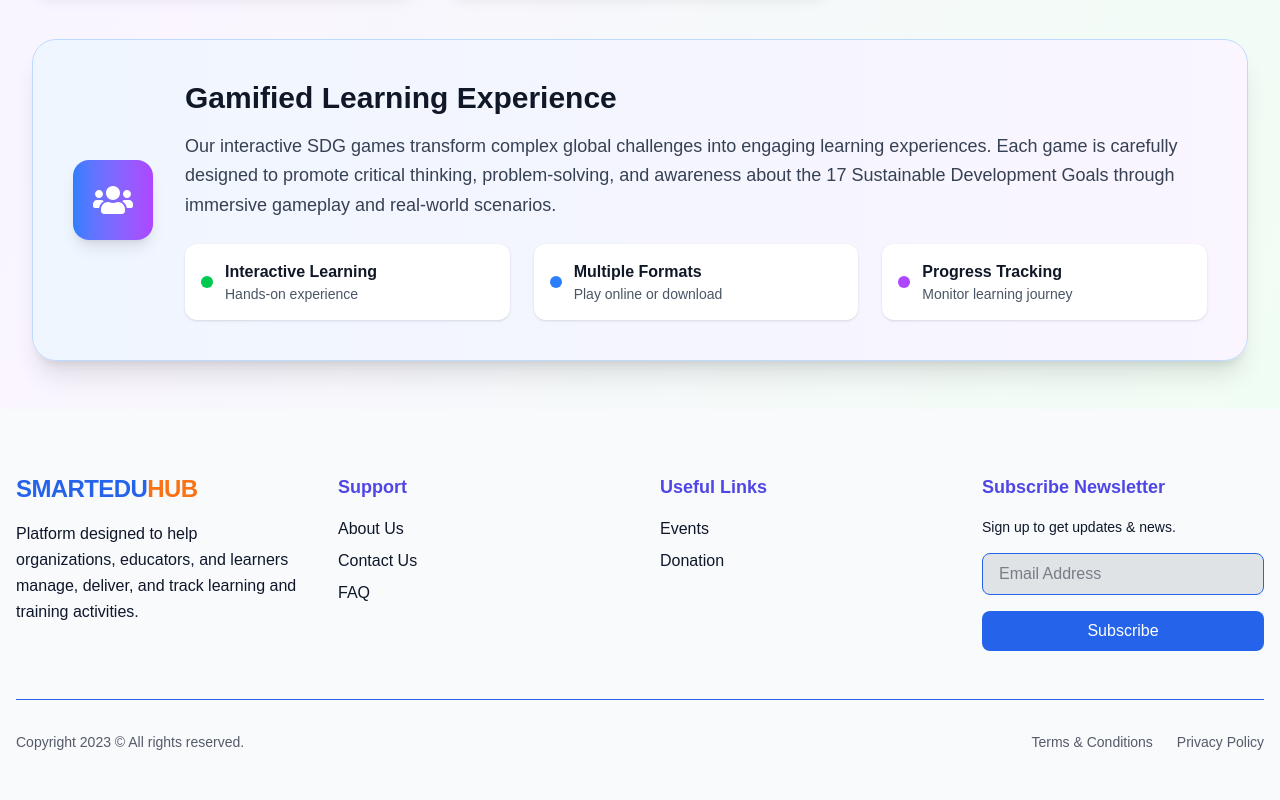
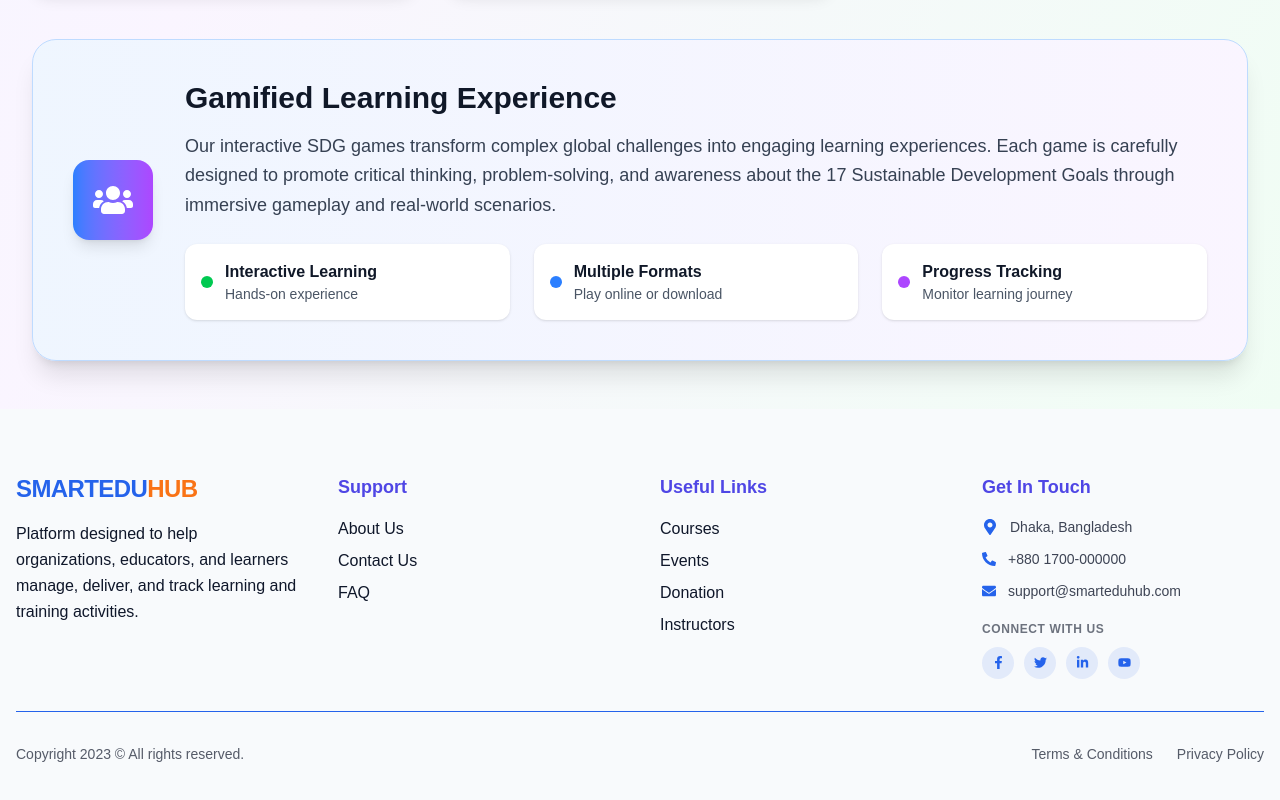
Before and after one commit to muhammad-sohel131/smar-edu-frontend, a Next.js app: page /games in a window 1280 px wide. Shown: the part 2512-3312 px from the top of the page. Built offline with nearby package versions, Linux system fonts and the light colour scheme; no server answers.

Commit message:
feat(footer): replace newsletter with get-in-touch contact details and social links

```diff
--- a/src/components/modules/footers/Footer.jsx
+++ b/src/components/modules/footers/Footer.jsx
@@ -1,6 +1,15 @@
 "use client"
 import Image from "next/image";
 import Link from "next/link";
+import {
+  FaMapMarkerAlt,
+  FaPhoneAlt,
+  FaEnvelope,
+  FaFacebookF,
+  FaTwitter,
+  FaLinkedinIn,
+  FaYoutube,
+} from "react-icons/fa";
 
 const Footer = () => {
   return (
@@ -36,28 +45,92 @@ const Footer = () => {
               Useful Links
             </h3>
             <ul className="space-y-2 text-[var(--color-text)]">
+              <li><Link href="/courses" className="hover:text-[var(--color-primary)] transition-colors">Courses</Link></li>
               <li><Link href="/events" className="hover:text-[var(--color-primary)] transition-colors">Events</Link></li>
               <li><Link href="/donation" className="hover:text-[var(--color-primary)] transition-colors">Donation</Link></li>
+              <li><Link href="/instructors" className="hover:text-[var(--color-primary)] transition-colors">Instructors</Link></li>
             </ul>
           </div>
 
-          {/* Newsletter Subscription */}
-          <div className="space-y-4">
-            <h3 className="text-lg font-semibold text-[var(--color-secondary)]">
-              Subscribe Newsletter
+          {/* Get In Touch */}
+          <div>
+            <h3 className="text-lg font-semibold mb-4 text-[var(--color-secondary)]">
+              Get In Touch
             </h3>
-            <p className="text-[var(--color-text)] text-sm">
-              Sign up to get updates & news.
-            </p>
-            <div className="flex flex-col">
-              <input
-                type="email"
-                placeholder="Email Address"
-                className="flex-1 px-4 py-2 bg-[var(--color-text)]/10 border border-[var(--color-primary)] rounded-lg text-[var(--color-text)] placeholder-[var(--color-text)] focus:outline-none focus:border-[var(--color-primary)]"
-              />
-              <button className="my-4 px-6 py-2 bg-[var(--color-primary)] hover:bg-[var(--color-primary-hover)] rounded-lg font-medium transition-colors text-white">
-                Subscribe
-              </button>
+            <ul className="space-y-3 text-sm text-[var(--color-text)]/80">
+              <li className="flex items-start gap-3">
+                <span className="mt-0.5 text-[var(--color-primary)] shrink-0">
+                  <FaMapMarkerAlt className="text-base" />
+                </span>
+                <span>Dhaka, Bangladesh</span>
+              </li>
+              <li className="flex items-center gap-3">
+                <span className="text-[var(--color-primary)] shrink-0">
+                  <FaPhoneAlt className="text-sm" />
+                </span>
+                <a
+                  href="tel:+8801700000000"
+                  className="hover:text-[var(--color-primary)] transition-colors"
+                >
+                  +880 1700-000000
+                </a>
+              </li>
+              <li className="flex items-center gap-3">
+                <span className="text-[var(--color-primary)] shrink-0">
+                  <FaEnvelope className="text-sm" />
+                </span>
+                <a
+                  href="mailto:support@smarteduhub.com"
+                  className="hover:text-[var(--color-primary)] transition-colors"
+                >
+                  support@smarteduhub.com
+                </a>
+              </li>
+            </ul>
+
+            {/* Social Media Links */}
+            <div className="mt-5">
+              <p className="text-xs font-semibold uppercase tracking-wider text-[var(--color-text)]/60 mb-2.5">
+                Connect With Us
+              </p>
+              <div className="flex items-center gap-2.5">
+                <a
+                  href="https://facebook.com"
+                  target="_blank"
+                  rel="noopener noreferrer"
+                  aria-label="Facebook"
+                  className="w-8 h-8 rounded-full bg-[var(--color-primary)]/10 hover:bg-[var(--color-primary)] text-[var(--color-primary)] hover:text-white flex items-center justify-center transition-all duration-200"
+                >
+                  <FaFacebookF size={13} />
+                </a>
+                <a
+                  href="https://twitter.com"
+                  target="_blank"
+                  rel="noopener noreferrer"
+                  aria-label="Twitter"
+                  className="w-8 h-8 rounded-full bg-[var(--color-primary)]/10 hover:bg-[var(--color-primary)] text-[var(--color-primary)] hover:text-white flex items-center justify-center transition-all duration-200"
+                >
+                  <FaTwitter size={13} />
+                </a>
+                <a
+                  href="https://linkedin.com"
+                  target="_blank"
+                  rel="noopener noreferrer"
+                  aria-label="LinkedIn"
+                  className="w-8 h-8 rounded-full bg-[var(--color-primary)]/10 hover:bg-[var(--color-primary)] text-[var(--color-primary)] hover:text-white flex items-center justify-center transition-all duration-200"
+                >
+                  <FaLinkedinIn size={13} />
+                </a>
+                <a
+                  href="https://youtube.com"
+                  target="_blank"
+                  rel="noopener noreferrer"
+                  aria-label="YouTube"
+                  className="w-8 h-8 rounded-full bg-[var(--color-primary)]/10 hover:bg-[var(--color-primary)] text-[var(--color-primary)] hover:text-white flex items-center justify-center transition-all duration-200"
+                >
+                  <FaYoutube size={13} />
+                </a>
+              </div>
             </div>
           </div>
         </div>
```
